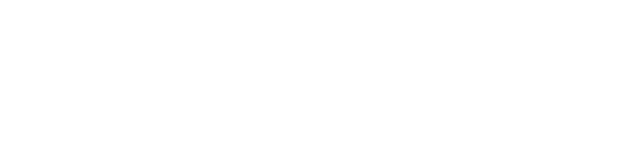
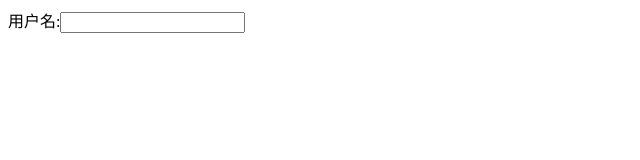
Before and after one commit to doctorwxl/resume, a plain HTML site: page index.html in a window 1280 px wide. Shown: the whole page, without its empty margins (0-640 px from the left). Drawn offline with Linux system fonts and the light colour scheme.

Commit message:
凤凰健康苟富贵7妇炎康

```diff
--- a/index.html
+++ b/index.html
@@ -7,6 +7,6 @@
   <title>Document</title>
 </head>
 <body>
-
+  用户名:<input type="text">
 </body>
 </html>
```
